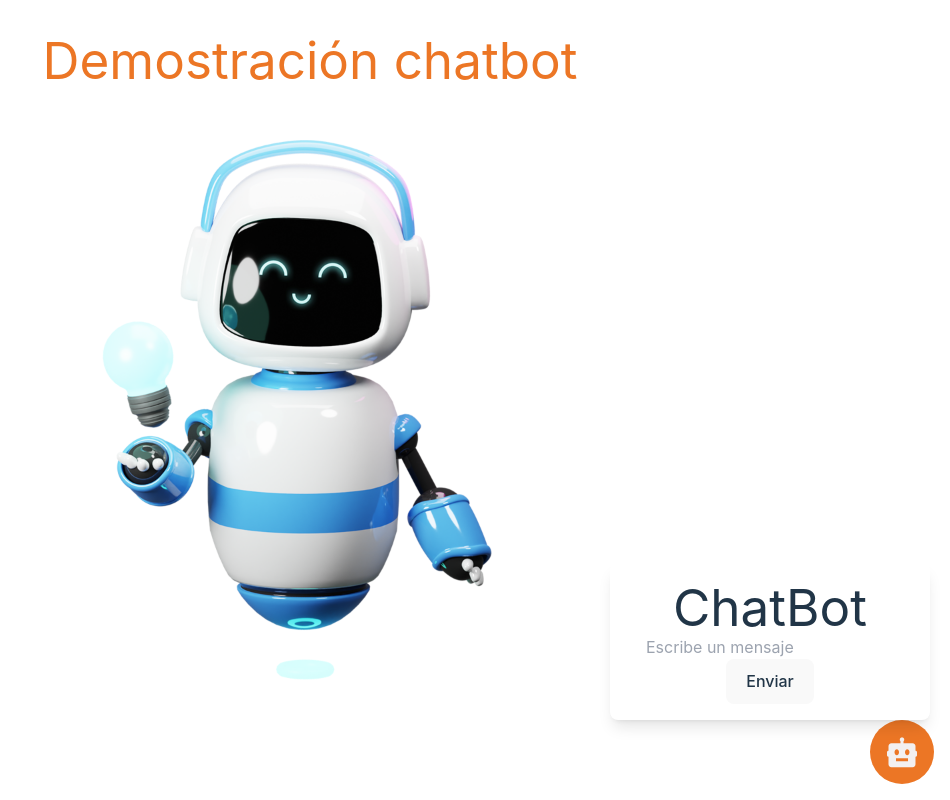
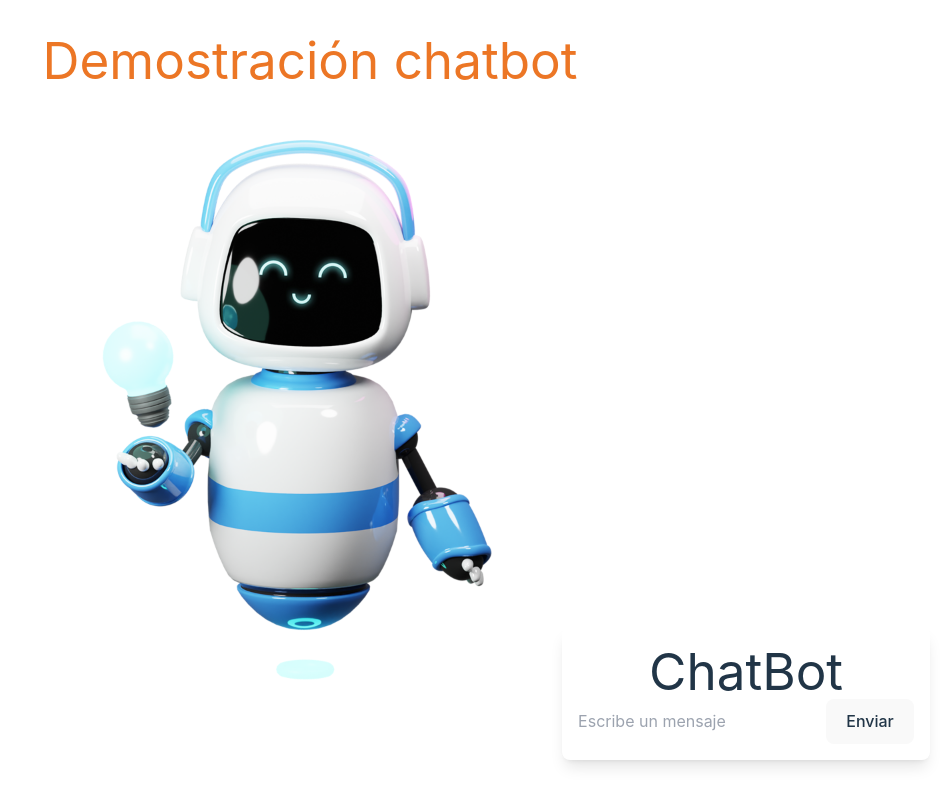
Before and after one commit to VeronicaRuizBautista/frontend_chatbot, a React (Vite) app: page / in a window 1280 px wide. Both pictures are taken after a click on the button 1232 px from the left and 752 px from the top of the page. Shown: the whole page, without its empty margins (330-1280 px from the left). Built offline with nearby package versions, Linux system fonts and the light colour scheme.

Commit message:
feat: :sparkles: Button visibility functionality

```diff
--- a/src/components/pag.jsx
+++ b/src/components/pag.jsx
@@ -3,8 +3,10 @@ import Chatbot from "../components/chatbot.jsx";
 
 const Pag = () => {
     const [isVisible, setIsVisible] = useState(false);
+    const [isVisibleBtn, setIsVisibleBtn] = useState(true);
     const toggleChatbot = () => {
         setIsVisible(!isVisible);
+        setIsVisibleBtn(!isVisibleBtn)
     };
 
     return (
@@ -15,13 +17,15 @@ const Pag = () => {
                 <img className="img object-contain w-full h-full" src='../../public/img/robot.jpg' alt="robot"/>
             </div>
             </div>
-            <button
-            onClick={toggleChatbot}
-            className=" btn bg-medium-orange w-16 h-16 rounded-full fixed bottom-4 right-4 flex items-center justify-center cursor-pointer border-medium-orang hover:border-dark-orange hover:bg-dark-orange focus:outline-none">
-                <i className='bx bxs-bot fas fa-heart text-4xl' style={{color:'#f3f0f0'}}></i>
-            </button>
+            {isVisibleBtn && (
+                <button
+                onClick={toggleChatbot}
+                className=" btn bg-medium-orange w-16 h-16 rounded-full fixed bottom-4 right-4 flex items-center justify-center cursor-pointer border-medium-orang hover:border-dark-orange hover:bg-dark-orange focus:outline-none">
+                    <i className='bx bxs-bot fas fa-heart text-4xl' style={{color:'#f3f0f0'}}></i>
+                </button>
+            )}
             {isVisible && (
-                <div className="fixed bottom-20 right-5 w-80 bg-white shadow-lg rounded-lg p-4 z-10">
+                <div className="fixed bottom-10 right-5 max-w-[500px] bg-white shadow-lg rounded-lg p-4 z-10">
                     <Chatbot onClose={toggleChatbot} />
                 </div>
             )}
```
